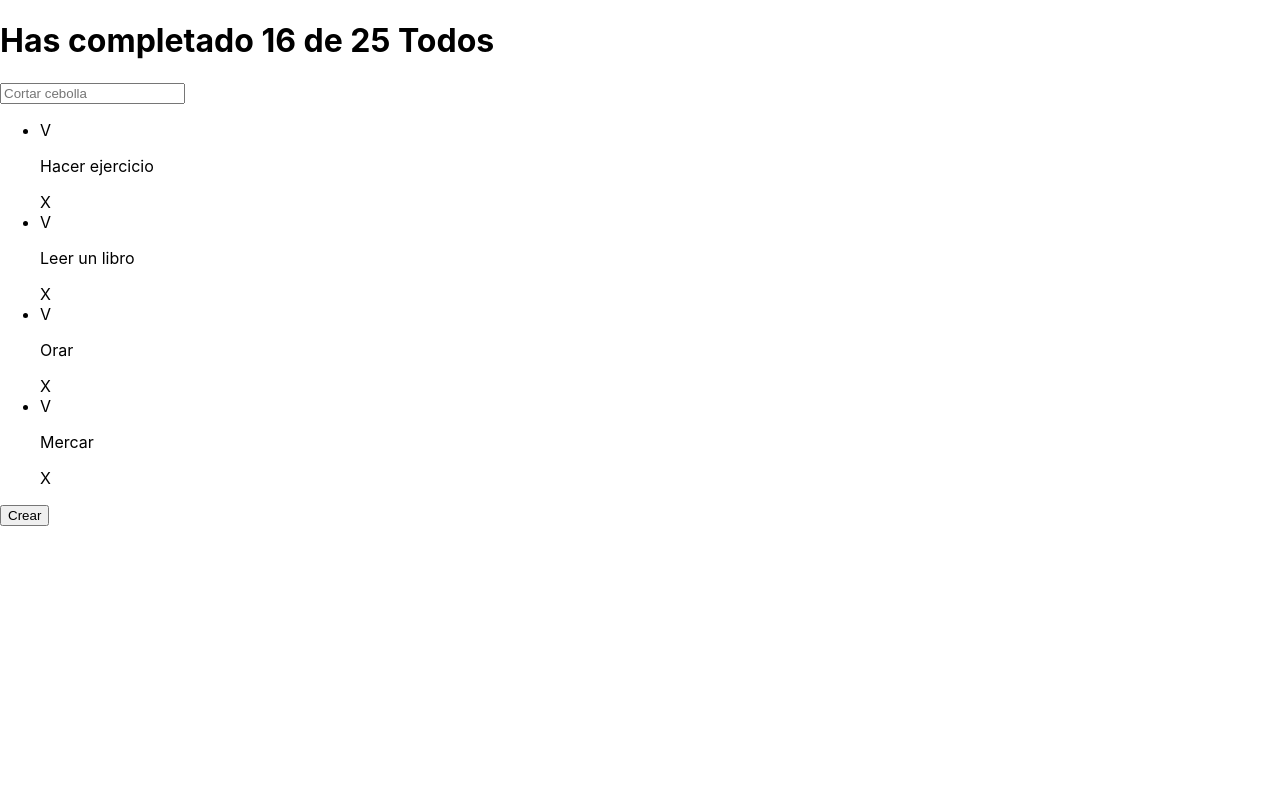
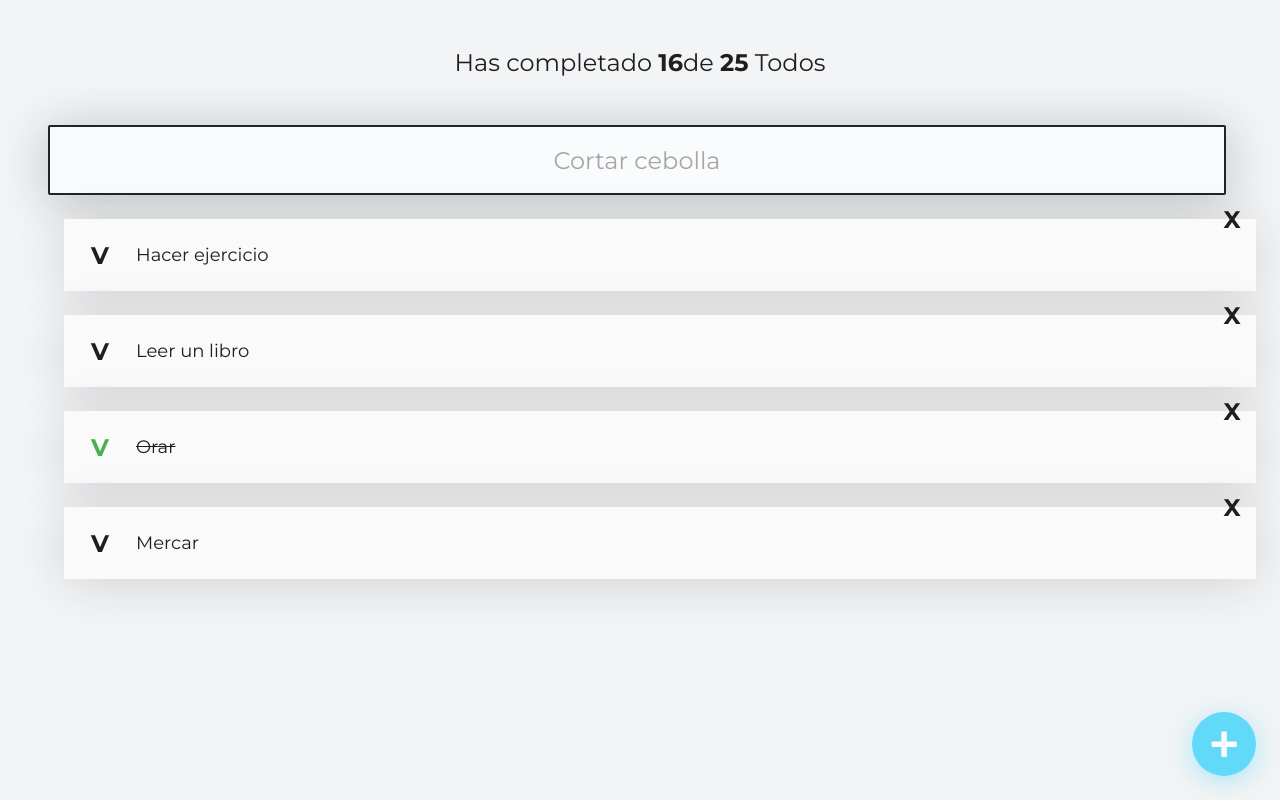
Before and after one commit to jorgechauxjr/reactjs-to-do-list, a React (Create React App) app: page / in a window 1280 px wide. Built offline with nearby package versions, Linux system fonts and the light colour scheme.

Commit message:
Maquetacion con React: Add CSS Styles

```diff
--- a/public/index.html
+++ b/public/index.html
@@ -1,14 +1,12 @@
 <!DOCTYPE html>
 <html lang="en">
+
 <head>
   <meta charset="utf-8" />
   <link rel="icon" href="%PUBLIC_URL%/favicon.ico" />
   <meta name="viewport" content="width=device-width, initial-scale=1" />
   <meta name="theme-color" content="#97ca3f" />
-    <meta
-      name="description"
-      content="Web site created using create-react-app"
-    />
+  <meta name="description" content="Web site created using create-react-app" />
   <link rel="apple-touch-icon" href="%PUBLIC_URL%/react192.png" />
   <!--
       manifest.json provides metadata used when your web app is installed on a
@@ -24,8 +22,14 @@
       work correctly both with client-side routing and a non-root public URL.
       Learn how to configure a non-root public URL by running `npm run build`.
     -->
-    <title>React App</title>
+  <link rel="preconnect" href="https://fonts.googleapis.com">
+  <link rel="preconnect" href="https://fonts.gstatic.com" crossorigin>
+  <link
+    href="https://fonts.googleapis.com/css2?family=Montserrat:ital,wght@0,100..900;1,100..900&family=Quicksand:wght@300..700&display=swap"
+    rel="stylesheet">
+  <title>Todo Machine</title>
 </head>
+
 <body>
   <noscript>You need to enable JavaScript to run this app.</noscript>
   <div id="root"></div>
@@ -40,4 +44,5 @@
       To create a production bundle, use `npm run build` or `yarn build`.
     -->
 </body>
+
 </html>
--- a/src/App.css
+++ /dev/null
@@ -1,38 +0,0 @@
-.App {
-  text-align: center;
-}
-
-.App-logo {
-  height: 40vmin;
-  pointer-events: none;
-}
-
-@media (prefers-reduced-motion: no-preference) {
-  .App-logo {
-    animation: App-logo-spin infinite 20s linear;
-  }
-}
-
-.App-header {
-  background-color: #233553;
-  min-height: 100vh;
-  display: flex;
-  flex-direction: column;
-  align-items: center;
-  justify-content: center;
-  font-size: calc(10px + 2vmin);
-  color: white;
-}
-
-.App-link {
-  color: #97ca3f;
-}
-
-@keyframes App-logo-spin {
-  from {
-    transform: rotate(0deg);
-  }
-  to {
-    transform: rotate(360deg);
-  }
-}
--- a/src/CreateTodoButon.js
+++ b/src/CreateTodoButon.js
@@ -1,6 +1,7 @@
+import './CreateTodoButton.css'
 function CreateTodoButon() {
     return (
-        <button>Crear</button>
+        <button className="CreateTodoButton">+</button>
     );
 }
 
--- /dev/null
+++ b/src/CreateTodoButton.css
@@ -0,0 +1,25 @@
+.CreateTodoButton {
+    background-color: #61DAFA;
+    box-shadow: 0px 5px 25px rgba(97, 218, 250, 0.5);
+    border: none;
+    border-radius: 50%;
+    cursor: pointer;
+    font-size: 50px;
+    position: fixed;
+    bottom: 24px;
+    right: 24px;
+    font-weight: bold;
+    color: #FAFAFA;
+    display: flex;
+    justify-content: center;
+    align-items: center;
+    height: 64px;
+    width: 64px;
+
+    transform: rotate(0);
+    transition: .3s ease;
+}
+
+.CreateTodoButton:hover {
+    transform: rotate(224deg);
+}
--- /dev/null
+++ b/src/TodoCounter.css
@@ -0,0 +1,11 @@
+h1 {
+    font-size: 24px;
+    text-align: center;
+    margin: 0;
+    padding: 48px;
+    font-weight: normal;
+}
+
+.TodoCounter span {
+    font-weight: bold;
+}
--- a/src/TodoCounter.js
+++ b/src/TodoCounter.js
@@ -1,6 +1,11 @@
-function TodoCounter ({total, completed}) {
+import './TodoCounter.css'
+
+function TodoCounter({ total, completed }) {
     return (
-        <h1>Has completado {completed} de {total} Todos</h1>
+        <h1 className='TodoCounter'>
+            Has completado <span>{completed}</span>
+            de <span>{total}</span> Todos
+        </h1>
     );
 }
 
--- /dev/null
+++ b/src/TodoItem.css
@@ -0,0 +1,52 @@
+.TodoItem {
+    background-color: #FAFAFA;
+    position: relative;
+    display: flex;
+    justify-content: center;
+    align-items: center;
+    margin-top: 24px;
+    box-shadow: 0px 5px 50px rgba(32, 35, 41, 0.15);
+}
+
+.TodoItem-p {
+    margin: 24px 0 24px 24px;
+    width: calc(100% - 120px);
+    font-size: 18px;
+    line-height: 24px;
+    font-weight: 400;
+}
+
+.TodoItem-p--complete {
+    text-decoration: line-through;
+}
+
+.Icon {
+    cursor: pointer;
+    display: flex;
+    justify-content: center;
+    align-items: center;
+    height: 48px;
+    width: 48px;
+    font-size: 24px;
+    font-weight: bold;
+    /* background-color: #CCC; */
+}
+
+.Icon-check {
+    position: absolute;
+    left: 12px;
+}
+
+.Icon-check--active {
+    color: #4caf50;
+}
+
+.Icon-delete {
+    position: absolute;
+    top: -24px;
+    right: 0;
+}
+
+.Icon-delete:hover {
+    color: red;
+}
--- a/src/TodoItem.js
+++ b/src/TodoItem.js
@@ -1,9 +1,17 @@
+import './TodoItem.css';
+
 function TodoItem(props) {
     return (
-        <li>
-            <span>V</span>
-            <p>{props.text}</p>
-            <span>X</span>
+        <li className="TodoItem">
+            <span className={`Icon Icon-check ${props.completed && "Icon-check--active"}`}>
+                V
+            </span>
+            <p className={`TodoItem-p ${props.completed && "TodoItem-p--complete"}`}>
+                {props.text}
+            </p>
+            <span className="Icon Icon-delete">
+                X
+            </span>
         </li>
     );
 }
--- /dev/null
+++ b/src/TodoSearch.css
@@ -0,0 +1,24 @@
+.TodoSearch {
+    background: #F9FBFC;
+    border-radius: 2px;
+    border: 2px solid #202329;
+    margin: 0 24px;
+    height: 64px;
+    width: calc(100% - 62px);
+    font-size: 24px;
+    text-align: center;
+    font-family: 'Montserrat';
+    font-weight: 400;
+    color: #1E1E1F;
+    box-shadow: 0px 5px 50px rgba(32, 35, 41, 0.25);
+}
+
+.TodoSearch::placeholder {
+    color: #A5A5A5;
+    font-family: 'Montserrat';
+    font-weight: 400;
+}
+
+.TodoSearch:focus {
+    outline-color: #61DAFA;
+}
--- a/src/TodoSearch.js
+++ b/src/TodoSearch.js
@@ -1,6 +1,11 @@
-function TodoSearch () {
+import './TodoSearch.css';
+
+function TodoSearch() {
     return (
-        <input placeholder="Cortar cebolla" />
+        <input
+            placeholder="Cortar cebolla"
+            className="TodoSearch"
+        />
     );
 }
 
--- a/src/index.css
+++ b/src/index.css
@@ -1,13 +1,13 @@
 body {
   margin: 0;
-  font-family: -apple-system, BlinkMacSystemFont, 'Segoe UI', 'Roboto', 'Oxygen',
-    'Ubuntu', 'Cantarell', 'Fira Sans', 'Droid Sans', 'Helvetica Neue',
-    sans-serif;
-  -webkit-font-smoothing: antialiased;
-  -moz-osx-font-smoothing: grayscale;
+  padding: 0;
+  background: #F2F4F5;
+  color: #1E1E1F;
+  font-family: 'Montserrat', Arial, Helvetica, sans-serif;
 }
 
-code {
-  font-family: source-code-pro, Menlo, Monaco, Consolas, 'Courier New',
-    monospace;
+#root {
+  margin: 0 24px;
+  position: relative;
+  min-height: 100vh;
 }
```
Also changed, not shown: src/App.js (+2 -5 lines), src/platzi.webp (deleted). Lines whose indentation alone changed are shown as unchanged.
